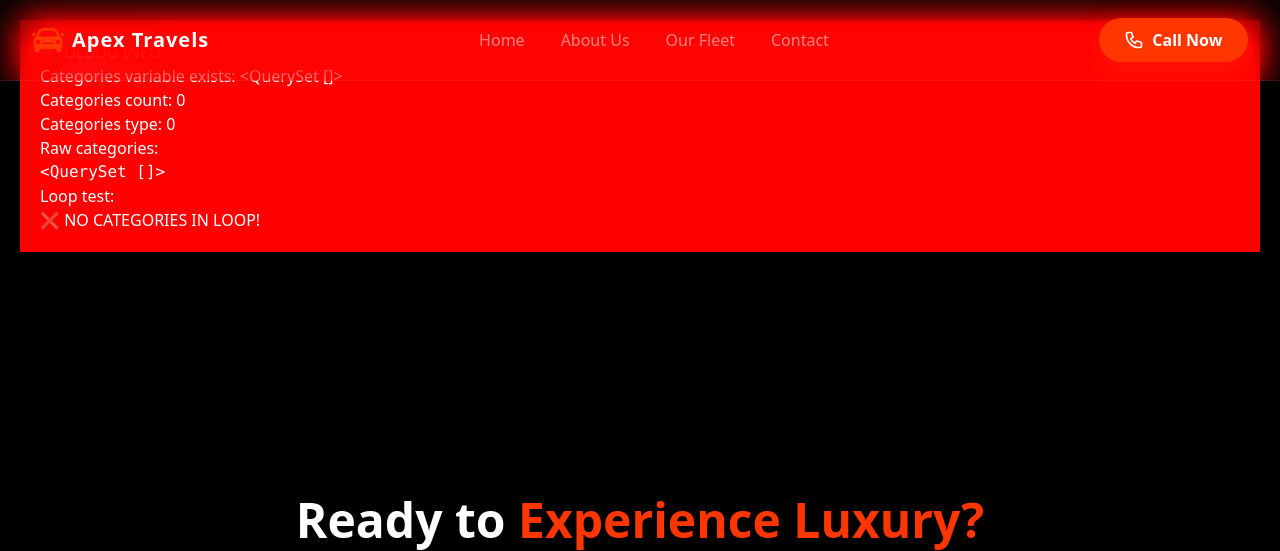
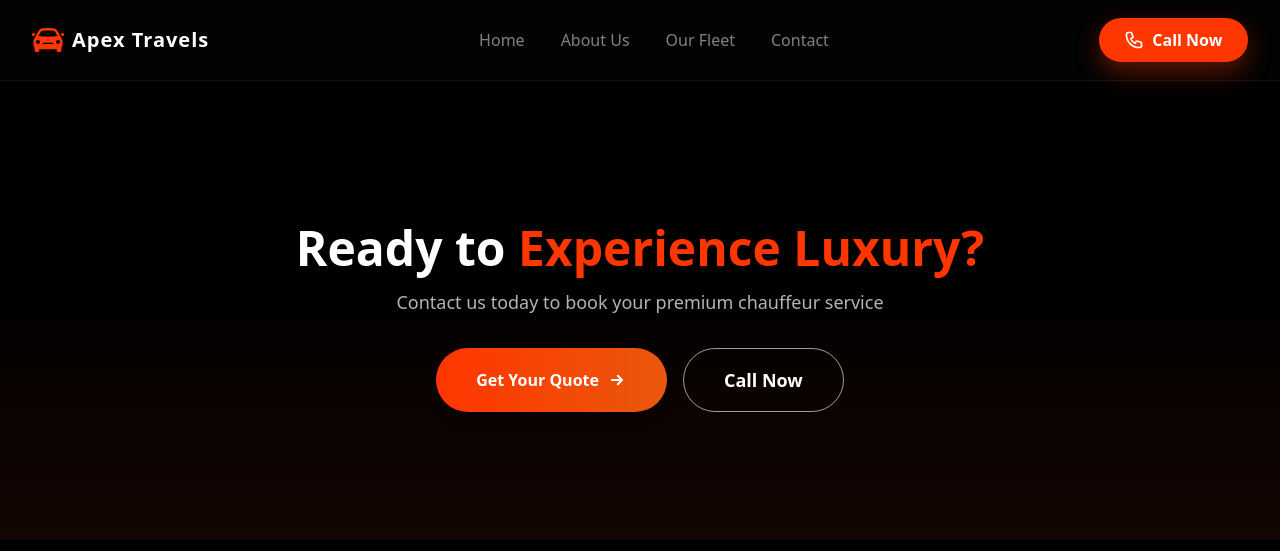
Before and after one commit to ali1571/apextravels, a Django app: page /fleet/ in a window 1280 px wide. Shown: the top 551 px of the page. Run offline with Django 5.2, Linux system fonts and the light colour scheme; data that the repository does not hold is empty; some libraries are stand-ins or nearby versions.

Commit message:
Update fleet.html

```diff
--- a/templates/fleet.html
+++ b/templates/fleet.html
@@ -1,31 +1,4 @@
-<!DOCTYPE html>
-<html>
-<head>
-    <title>Fleet Debug</title>
-    <style>
-        .debug { background: red; color: white; padding: 20px; margin: 20px; }
-    </style>
-</head>
-<body>
 
-<div class="debug">
-    <h1>🔍 DEBUG INFO</h1>
-    <p>Categories variable exists: {{ categories }}</p>
-    <p>Categories count: {{ categories.count }}</p>
-    <p>Categories type: {{ categories|length }}</p>
-
-    <h2>Raw categories:</h2>
-    <pre>{{ categories }}</pre>
-
-    <h2>Loop test:</h2>
-    {% for category in categories %}
-        <p>✅ {{ category.name }}</p>
-    {% empty %}
-        <p>❌ NO CATEGORIES IN LOOP!</p>
-    {% endfor %}
-</div>
-
-<!-- Rest of your template below -->
 {% load static %}
 <!DOCTYPE html>
 <html lang="en">
```
